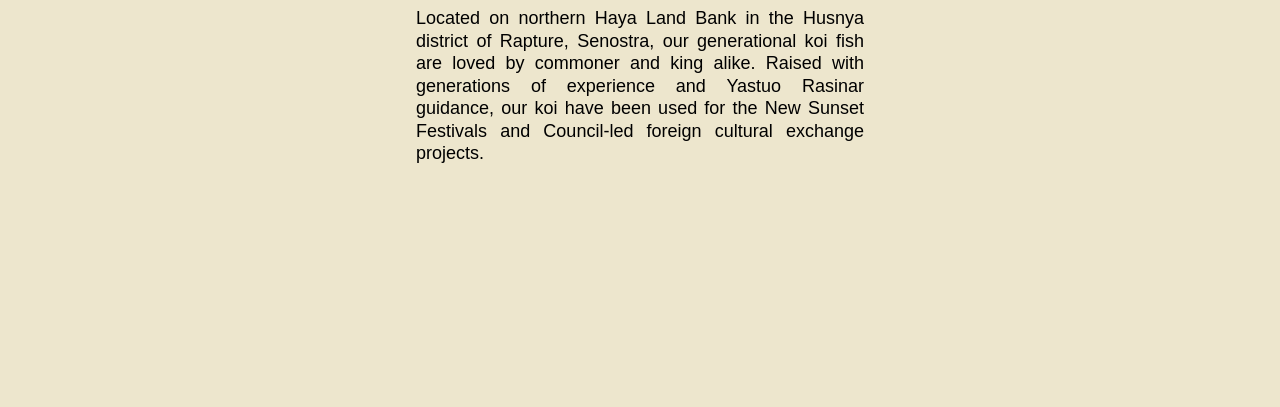
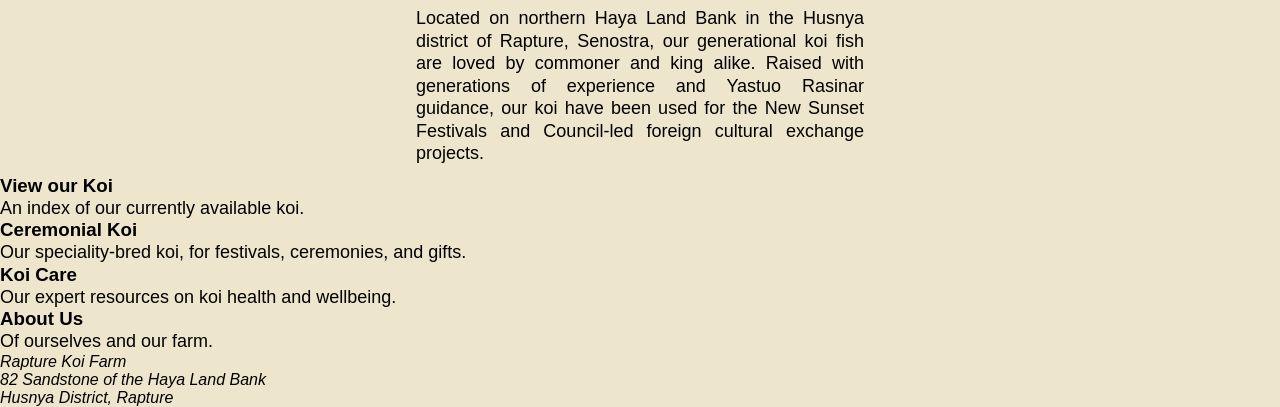
Before and after one commit to cloges/rapture, a plain HTML site: page index.html in a window 1280 px wide. Shown: the part 926-1333 px from the top of the page. Before the commit the page ends 1091 px from the top, so only its background shows below. Drawn offline with Linux system fonts and the light colour scheme; a web font is replaced by a local one.

Commit message:
Update index.html

```diff
--- a/index.html
+++ b/index.html
@@ -34,5 +34,30 @@
       <h2 class="blurbh">Highest quality Koi from Rapture, Senostra</h2>
       <p id="aboutsection">Located on northern Haya Land Bank in the Husnya district of Rapture, Senostra, our generational koi fish are loved by commoner and king alike. Raised with generations of experience and Yastuo Rasinar guidance, our koi have been used for the New Sunset Festivals and Council-led foreign cultural exchange projects.</p>
     </div>
+    <div id="quicklinks">
+      <div id="mainkoi" class="linkflex">
+        <h3>View our Koi</h3>
+        <p>An index of our currently available koi.</p>
+      </div>
+      <div id="ceremonial" class="linkflex">
+        <h3>Ceremonial Koi</h3>
+        <p>Our speciality-bred koi, for festivals, ceremonies, and gifts.</p>
+      </div>
+      <div id="koicare" class="linkflex">
+        <h3>Koi Care</h3>
+        <p>Our expert resources on koi health and wellbeing. </p>
+      </div>
+      <div id="about" class="linkflex">
+        <h3>About Us</h3>
+        <p>Of ourselves and our farm.</p>
+      </div>
+    </div>
+
   </body>
+  <footer>
+    <address>Rapture Koi Farm<br>
+      82 Sandstone of the Haya Land Bank<br>
+      Husnya District, Rapture<br>
+    </address>
+  </footer>
 </html>
```
